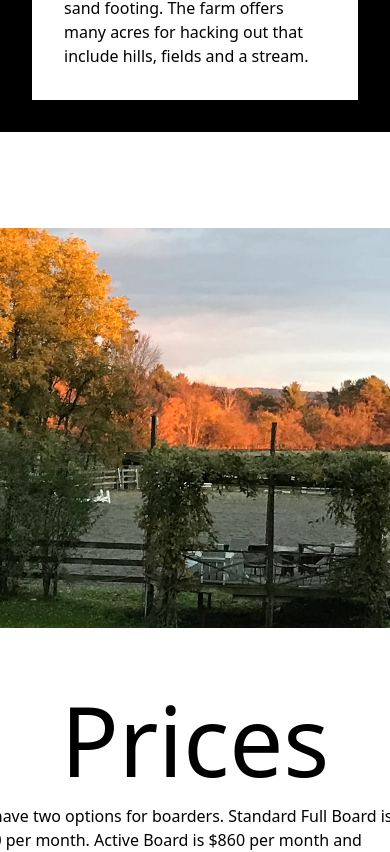
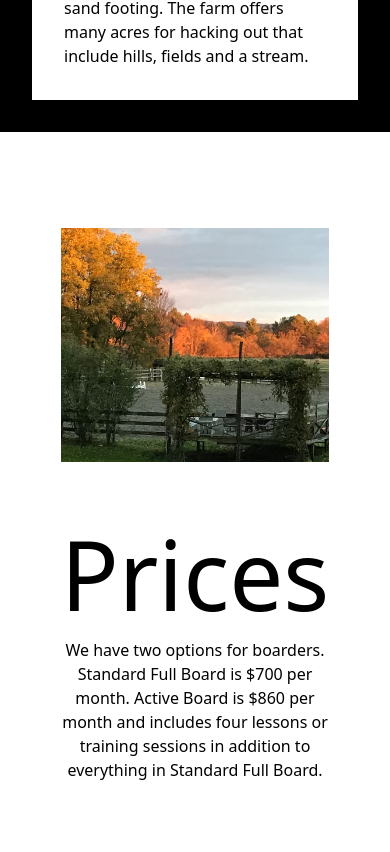
Before and after one commit to dmcvicar/riding_right_farm, a Next.js app: page /boarding in a window 390 px wide. Shown: the part 2333-3185 px from the top of the page. Built offline with nearby package versions, Linux system fonts and the light colour scheme.

Commit message:
add logging to email action, fix mobile layout boarding page

```diff
--- a/src/app/actions.tsx
+++ b/src/app/actions.tsx
@@ -9,8 +9,9 @@ async function sendEmail(
 ) {
   const toEmail = process.env.TO_EMAIL;
   const authorizedSender = process.env.AUTHORIZED_SENDER;
-  if (process.env.SENDGRID_API_KEY && toEmail && authorizedSender) {
-    sgMail.setApiKey(process.env.SENDGRID_API_KEY);
+  const apiKey = process.env.SENDGRID_API_KEY
+  if (apiKey && toEmail && authorizedSender) {
+    sgMail.setApiKey(apiKey);
     const msg = {
       to: toEmail,
       from: authorizedSender,
@@ -29,6 +30,16 @@ async function sendEmail(
       .catch((error) => {
         console.error(error.response.body);
       });
+  } else {
+    let var_name;
+    if (!apiKey) {
+      var_name = "SENDGRID_API_KEY"
+    } else if (!authorizedSender) {
+      var_name = "AUTHORIZED_SENDER"
+    } else if (!toEmail) {
+      var_name = "TO_EMAIL"
+    }
+    console.log("Email not sent, missing ENV variable " + var_name)
   }
 }
 
--- a/src/app/boarding/page.tsx
+++ b/src/app/boarding/page.tsx
@@ -35,16 +35,16 @@ export default function Page() {
           </text>
         </VerticalDoubleInfo>
       </div>
-      <div className="flex flex-col items-center justify-center pb-12 pt-24">
+      <div className="flex flex-col items-center justify-center pb-12 pt-24 px-16">
         <div className="flex flex-col gap-16 md:flex-row">
           <img
-            className="max-w-[460px]"
+            className="w-screen md:max-w-[460px]"
             src="/images/boarding_outdoor.webp"
             alt="Contact"
           />
           <div className="mb-10 flex max-w-[460px] flex-col items-center justify-center gap-4 md:items-start">
             <text className="text-8xl">Prices</text>
-            <text className="text-md">
+            <text className="text-md md:text-left text-center">
               We have two options for boarders. Standard Full Board is $700 per
               month. Active Board is $860 per month and includes four lessons or
               training sessions in addition to everything in Standard Full
```
